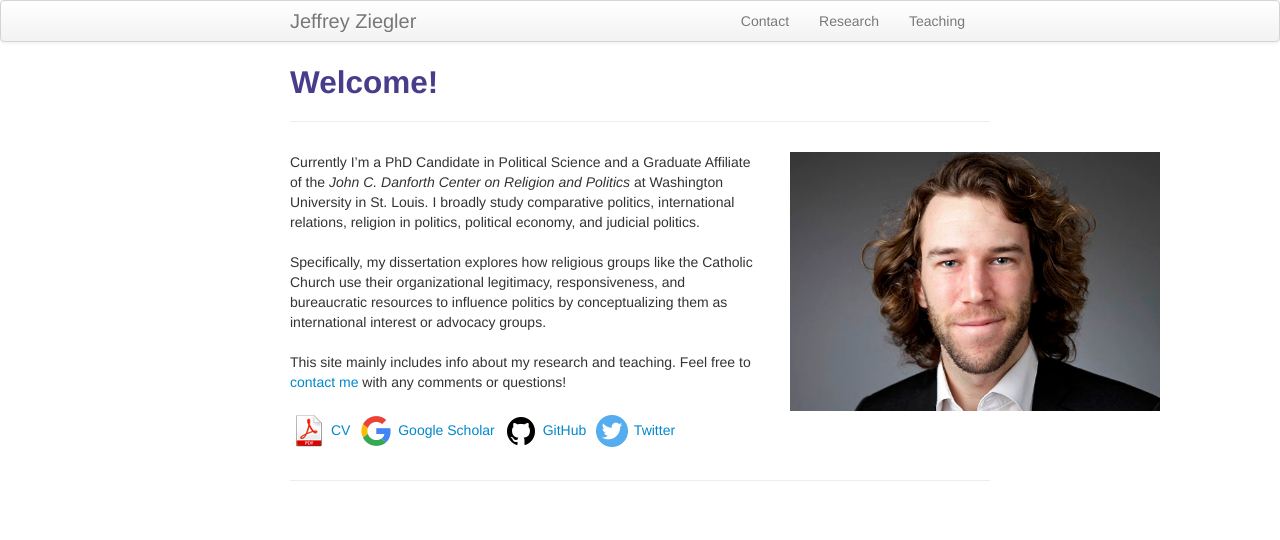
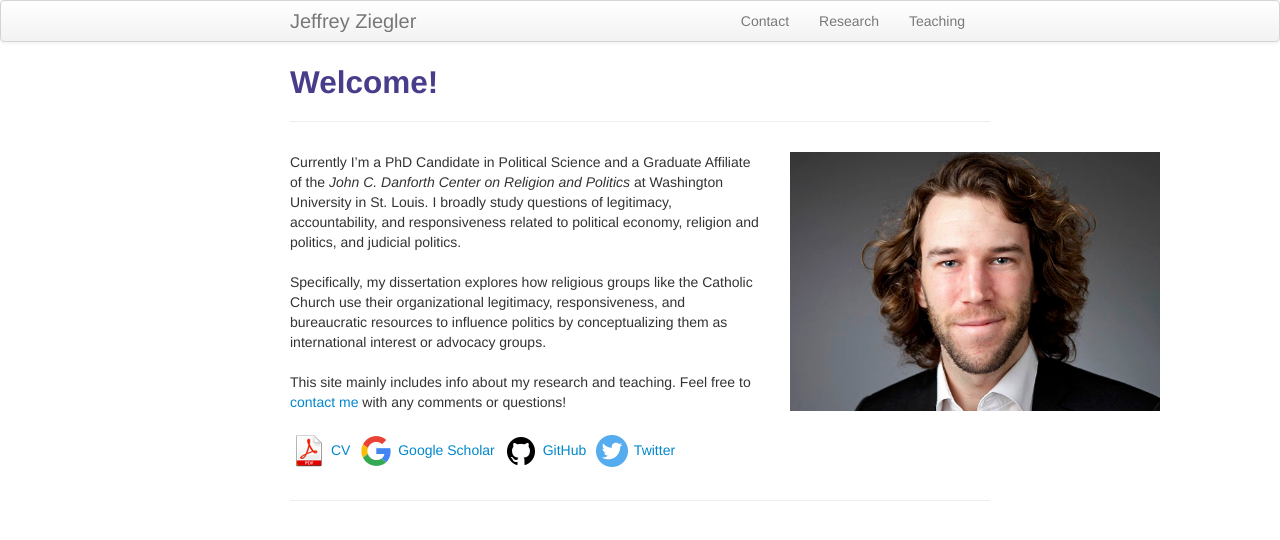
Before and after one commit to zieglerjef/zieglerjef.github.io, a Jekyll site: the page built from index.md, in a window 1280 px wide. Shown: the top 540 px of the page. Built offline with Jekyll 4.4.1, drawn with Linux system fonts in a browser that asks for light colours.

Commit message:
Update index.md

```diff
--- a/index.md
+++ b/index.md
@@ -7,7 +7,8 @@
 	<div class="row-fluid">
 		<div class="span5">
 
-Currently I’m a PhD Candidate in Political Science and a Graduate Affiliate of the <i>John C. Danforth Center on Religion and Politics</i> at Washington University in St. Louis. I broadly study comparative politics, international relations, religion in politics, political economy, and judicial politics.<br/><br/>
+Currently I’m a PhD Candidate in Political Science and a Graduate Affiliate of the <i>John C. Danforth Center on Religion and Politics</i> at Washington University in St. Louis. I broadly study questions of legitimacy, accountability,
+and responsiveness related to political economy, religion and politics, and judicial politics.<br/><br/>
 
 Specifically, my dissertation explores how religious groups like the Catholic Church use their organizational legitimacy, responsiveness, and bureaucratic resources to influence politics by conceptualizing them as international interest or advocacy groups. <br/><br/>
 
```
